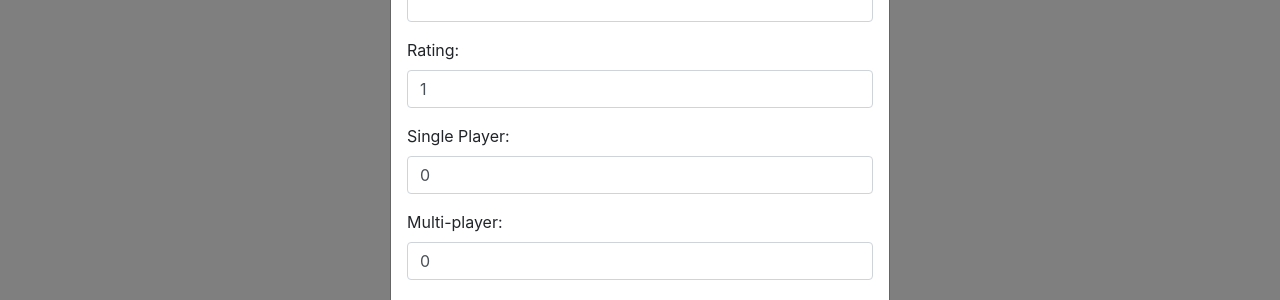
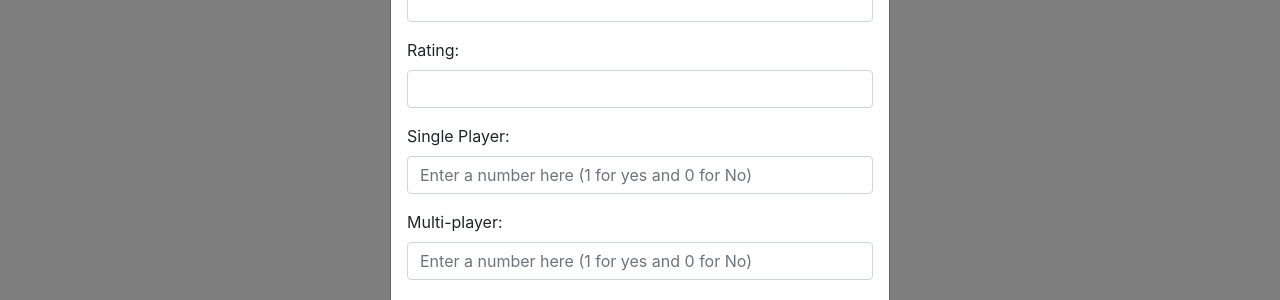
Before and after one commit to acheng33/gamevisions, a React (Create React App) app in the folder react_frontend/: page /gameList in a window 1280 px wide. Both pictures are taken after a click on the button "Create New". Shown: the part 500-800 px from the top of the page. Built offline with nearby package versions, Linux system fonts and the light colour scheme; no server answers.

Commit message:
empty initial value and add placeholder

```diff
--- a/react_frontend/src/components/NewGameForm.js
+++ b/react_frontend/src/components/NewGameForm.js
@@ -7,15 +7,15 @@ class NewGameForm extends React.Component {
 
   state = {
     game_name: "",
-    release_year: 2020,
-    time_to_complete: 50,
+    release_year: null,
+    time_to_complete: null,
     genre: "",
     platform_name: "",
-    rating: 1,
-    single_player: 0,
-    multiplayer: 0,
-    cooperative: 0,
-    mods: 0
+    rating: null,
+    single_player: null,
+    multiplayer: null,
+    cooperative: null,
+    mods: null
   };
 
   componentDidMount() {
@@ -125,6 +125,7 @@ class NewGameForm extends React.Component {
             max={1}
             name="single_player"
             onChange={this.onChange}
+            placeholder = {"Enter a number here (1 for yes and 0 for No)"}
             value={this.defaultIfEmpty(this.state.single_player)}
           />
         </FormGroup>
@@ -136,6 +137,7 @@ class NewGameForm extends React.Component {
             max={1}
             name="multiplayer"
             onChange={this.onChange}
+            placeholder = {"Enter a number here (1 for yes and 0 for No)"}
             value={this.defaultIfEmpty(this.state.multiplayer)}
           />
         </FormGroup>
@@ -147,6 +149,7 @@ class NewGameForm extends React.Component {
             max={1}
             name="cooperative"
             onChange={this.onChange}
+            placeholder = {"Enter a number here (1 for yes and 0 for No)"}
             value={this.defaultIfEmpty(this.state.cooperative)}
           />
         </FormGroup>
@@ -158,6 +161,7 @@ class NewGameForm extends React.Component {
             max={1}
             name="mods"
             onChange={this.onChange}
+            placeholder = {"Enter a number here (1 for yes and 0 for No)"}
             value={this.defaultIfEmpty(this.state.mods)}
           />
         </FormGroup>
```
